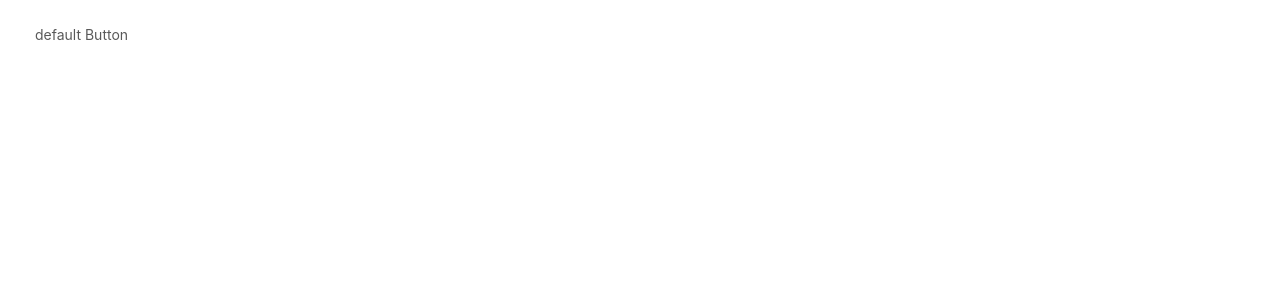
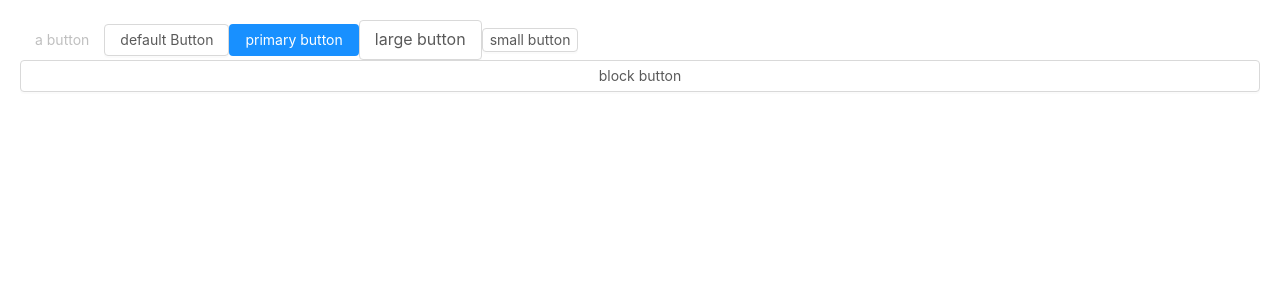
Before and after one commit to clr1235/ui-ship, a React (Create React App) app: page / in a window 1280 px wide. Shown: the top 300 px of the page. Built offline with nearby package versions, Linux system fonts and the light colour scheme.

Commit message:
button组件样式完善

```diff
--- a/src/App.tsx
+++ b/src/App.tsx
@@ -11,8 +11,20 @@ const App: React.FC = () => {
         type='link'
         href='http://www.baidu.com'
         disabled
-        onClick={(e) => {console.log(123)}}
+        target="_blank"
+        onClick={() => {console.log('这是a标签')}}
+      >a  button</Button>
+      <Button
+        onClick={() => {
+          console.log(234);
+        }}
       >default Button</Button>
+      <Button type="primary">primary button</Button>
+      <Button size="large">large button</Button>
+      <Button size="small">small button</Button>
+      <div>
+        <Button block>block button</Button>
+      </div>
     </div>
   );
 }
--- a/src/components/button/button.scss
+++ b/src/components/button/button.scss
@@ -18,6 +18,9 @@
 
   outline: none;
   text-transform: none;
+
+  height: 32px;
+  line-height: 1.5715;
 
   position: relative;
   margin: 0;
@@ -75,6 +78,10 @@
     cursor: not-allowed;
   }
 
+  &.block {
+    display: block;
+    width: 100%;
+  }
 
 }
 // a 标签
@@ -92,8 +99,9 @@
   }
   &.disabled,
   &.disabled:hover {
-    color: rgba(0, 0, 0, 0.65);
+    color: rgba(0, 0, 0, 0.25);
     cursor: not-allowed;
+    // pointer-events: none;
   }
   &:not([href]),
   &:not([href]):hover {
@@ -101,3 +109,28 @@
     text-decoration: none;
   }
 }
+
+.vui-btn-primary {
+  background-color: $blue;
+  color: #fff;
+  box-shadow: none;
+  border-color: transparent;
+  &:hover{
+    background-color: #40a9ff;
+    color: #fff;
+    box-shadow: none;
+    border-color: transparent;
+  }
+}
+
+.vui-btn-large {
+  font-size: 16px;
+  height: 40px;
+  padding: 6.4px 15px;
+}
+
+.vui-btn-small {
+  font-size: 14px;
+  height: 24px;
+  padding: 0 7px;
+}
--- a/src/components/button/index.tsx
+++ b/src/components/button/index.tsx
@@ -1,7 +1,8 @@
-import React, {createElement, ButtonHTMLAttributes, AnchorHTMLAttributes} from 'react'
+import React, {createElement} from 'react'
 import classnames from 'classnames'
 
 import './button.scss'
+
 
 export type ButtonSize = 'large' | 'small' | 'default';
 export type ButtonType = 'default' | 'primary' | 'link';
@@ -20,12 +21,12 @@ export interface BaseButtonProps {
 export type AnchorButtonProps = {
   href: string;
   target?: string;
-  onClick?: React.MouseEventHandler<HTMLAnchorElement>;
+  onClick?: React.MouseEventHandler<HTMLElement>;
 } & BaseButtonProps & React.AnchorHTMLAttributes<HTMLAnchorElement>;
 
 export type NativeButtonProps = {
   htmlType?: ButtonHTMLType;
-  onClick?: React.MouseEventHandler<HTMLButtonElement>;
+  onClick?: React.MouseEventHandler<HTMLElement>;
 } & BaseButtonProps & React.ButtonHTMLAttributes<HTMLButtonElement>;
 
 export type ButtonProps = Partial<AnchorButtonProps | NativeButtonProps>;
@@ -33,20 +34,22 @@ export type ButtonProps = Partial<AnchorButtonProps | NativeButtonProps>;
 
 
 const Button:React.FC<ButtonProps> = (props) => {
-  console.log(props, 'props-=====')
   const {
     className,
     disabled,
     size,
     type,
     children,
+    block,
+    onClick,
     ...others
   } = props;
   // btn btn-lg btn-primary
   const classes = classnames('vui-btn', className, {
     [`vui-btn-${type}`]: type,
     [`vui-btn-${size}`]: size,
-    'disabled': type === 'link' && disabled
+    'disabled': type === 'link' && disabled,
+    'block': block
     }
   )
 
@@ -59,6 +62,7 @@ const Button:React.FC<ButtonProps> = (props) => {
       ...others,
       disabled: type !== 'link' ? disabled : null,
       className: classes,
+      onClick
     },
     children
   )
@@ -70,7 +74,9 @@ Button.defaultProps = {
   type: 'default',
   size: 'default',
   disabled: false,
-  onClick: () => {}
+  onClick: () => {
+
+  }
 }
 
 export default Button;
```
